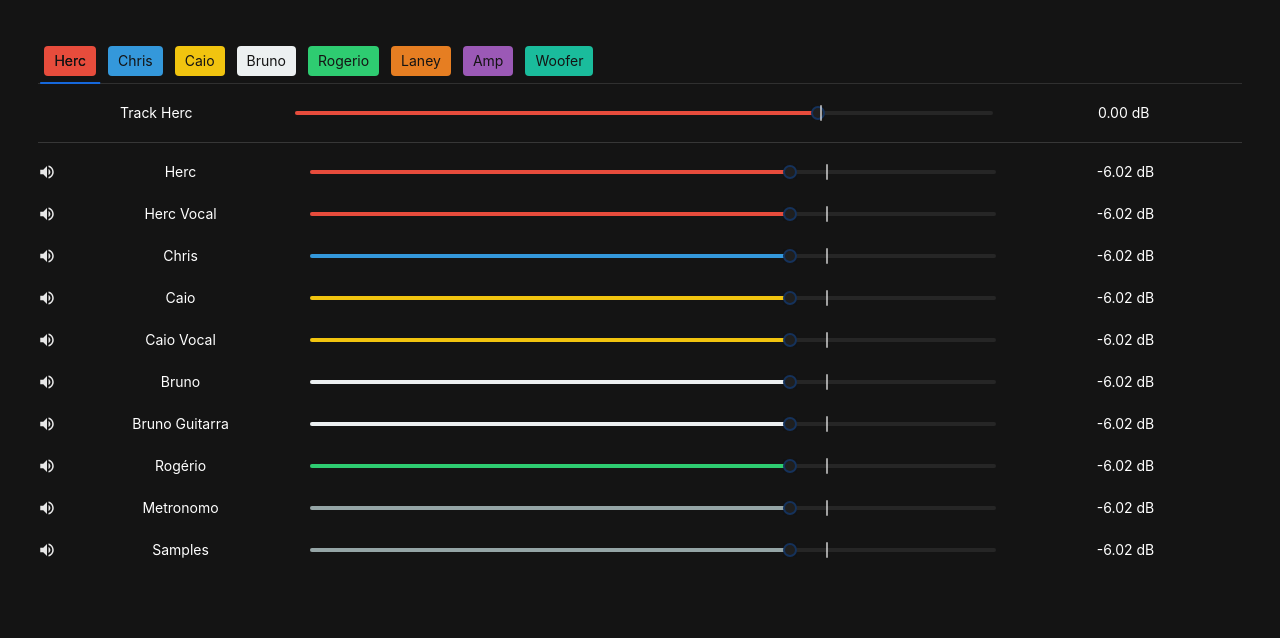
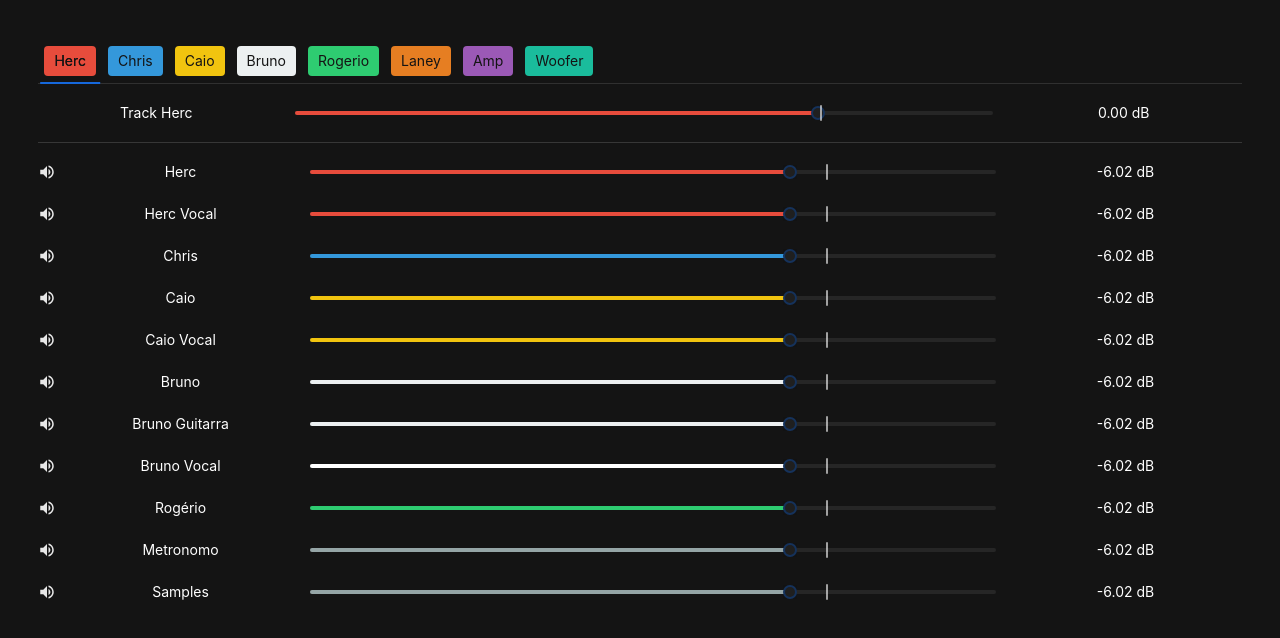
Before and after one commit to FelipeHerc/reaper-web, a React (Vite) app: page / in a window 1280 px wide. Shown: the top 638 px of the page. Built offline with nearby package versions, Linux system fonts and the light colour scheme; no server answers.

Commit message:
adiciona track de vocal do bruno

```diff
--- a/public/config.json
+++ b/public/config.json
@@ -1,3 +1,3 @@
 {
-  "reaperUrl": "http://192.168.68.100:8082"
+  "reaperUrl": "http://192.168.68.50:8082"
 }
--- a/src/App.jsx
+++ b/src/App.jsx
@@ -23,6 +23,7 @@ const getConfigUrl = () => {
 function App() {
   const [reaperUrl, setReaperUrl] = useState(null);
   const [configError, setConfigError] = useState(null);
+  console.log(reaperUrl);
 
   // Carrega config.json na inicialização. Em dev, usa /reaper (proxy do Vite evita CORS)
   useEffect(() => {
@@ -111,6 +112,7 @@ function App() {
   const [volCaioVocal, setVolCaioVocal] = useState(0.5)
   const [volBruno, setVolBruno] = useState(0.5)
   const [volBrunoGuitarra, setVolBrunoGuitarra] = useState(0.5)
+  const [volBrunoVocal, setVolBrunoVocal] = useState(0.5)
   const [volRogerio, setVolRogerio] = useState(0.5)
   const [volMetronomo, setVolMetronomo] = useState(0.5)
   const [volSamples, setVolSamples] = useState(0.5)
@@ -122,6 +124,7 @@ function App() {
   const [muteCaioVocal, setMuteCaioVocal] = useState(false)
   const [muteBruno, setMuteBruno] = useState(false)
   const [muteBrunoGuitarra, setMuteBrunoGuitarra] = useState(false)
+  const [muteBrunoVocal, setMuteBrunoVocal] = useState(false)
   const [muteRogerio, setMuteRogerio] = useState(false)
   const [muteMetronomo, setMuteMetronomo] = useState(false)
   const [muteSamples, setMuteSamples] = useState(false)
@@ -177,6 +180,7 @@ function App() {
         setVolCaioVocal(parse(volData["Caio Vocal"]))
         setVolBruno(parse(volData["Bruno Teclado"]))
         setVolBrunoGuitarra(parse(volData["Bruno Guitarra"]))
+        setVolBrunoVocal(parse(volData["Bruno Vocal"]))
         setVolRogerio(parse(volData["Rogerio"]))
         setVolMetronomo(parse(volData["Metronome"]))
         setVolSamples(parse(volData["Sample"]))
@@ -187,6 +191,7 @@ function App() {
         setMuteCaioVocal(parseMute(muteData["Caio Vocal"]))
         setMuteBruno(parseMute(muteData["Bruno Teclado"]))
         setMuteBrunoGuitarra(parseMute(muteData["Bruno Guitarra"]))
+        setMuteBrunoVocal(parseMute(muteData["Bruno Vocal"]))
         setMuteRogerio(parseMute(muteData["Rogerio"]))
         setMuteMetronomo(parseMute(muteData["Metronome"]))
         setMuteSamples(parseMute(muteData["Sample"]))
@@ -334,9 +339,10 @@ function App() {
                 {row('Caio Vocal', volCaioVocal, (e) => { setVolCaioVocal(parseFloat(e)); handleVolumeChange(6, parseFloat(e)); }, muteCaioVocal, () => handleMuteToggle(6, muteCaioVocal, setMuteCaioVocal), '#f1c40f')}
                 {row('Bruno', volBruno, (e) => { setVolBruno(parseFloat(e)); handleVolumeChange(7, parseFloat(e)); }, muteBruno, () => handleMuteToggle(7, muteBruno, setMuteBruno), '#ecf0f1')}
                 {row('Bruno Guitarra', volBrunoGuitarra, (e) => { setVolBrunoGuitarra(parseFloat(e)); handleVolumeChange(8, parseFloat(e)); }, muteBrunoGuitarra, () => handleMuteToggle(8, muteBrunoGuitarra, setMuteBrunoGuitarra), '#ecf0f1')}
-                {row('Rogério', volRogerio, (e) => { setVolRogerio(parseFloat(e)); handleVolumeChange(9, parseFloat(e)); }, muteRogerio, () => handleMuteToggle(9, muteRogerio, setMuteRogerio), '#2ecc71')}
-                {row('Metronomo', volMetronomo, (e) => { setVolMetronomo(parseFloat(e)); handleVolumeChange(17, parseFloat(e)); }, muteMetronomo, () => handleMuteToggle(17, muteMetronomo, setMuteMetronomo), '#95a5a6')}
-                {row('Samples', volSamples, (e) => { setVolSamples(parseFloat(e)); handleVolumeChange(18, parseFloat(e)); }, muteSamples, () => handleMuteToggle(18, muteSamples, setMuteSamples), '#95a5a6')}
+                {row('Bruno Vocal', volBrunoVocal, (e) => { setVolBrunoVocal(parseFloat(e)); handleVolumeChange(9, parseFloat(e)); }, muteBrunoVocal, () => handleMuteToggle(9, muteBrunoVocal, setMuteBrunoVocal), '#ffffff')}
+                {row('Rogério', volRogerio, (e) => { setVolRogerio(parseFloat(e)); handleVolumeChange(10, parseFloat(e)); }, muteRogerio, () => handleMuteToggle(10, muteRogerio, setMuteRogerio), '#2ecc71')}
+                {row('Metronomo', volMetronomo, (e) => { setVolMetronomo(parseFloat(e)); handleVolumeChange(18, parseFloat(e)); }, muteMetronomo, () => handleMuteToggle(18, muteMetronomo, setMuteMetronomo), '#95a5a6')}
+                {row('Samples', volSamples, (e) => { setVolSamples(parseFloat(e)); handleVolumeChange(19, parseFloat(e)); }, muteSamples, () => handleMuteToggle(19, muteSamples, setMuteSamples), '#95a5a6')}
               </Flex>
             ),
           }))}
```
Also changed, not shown: 2 other files (tests, documents, lock files or other folders).
